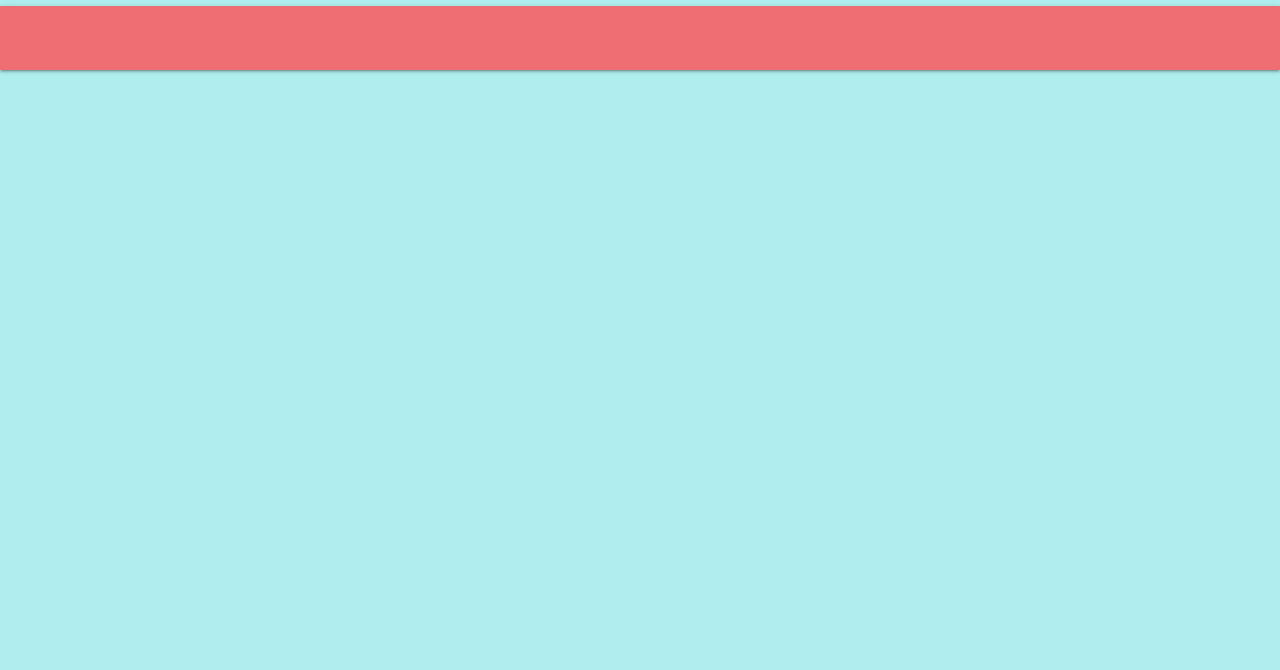
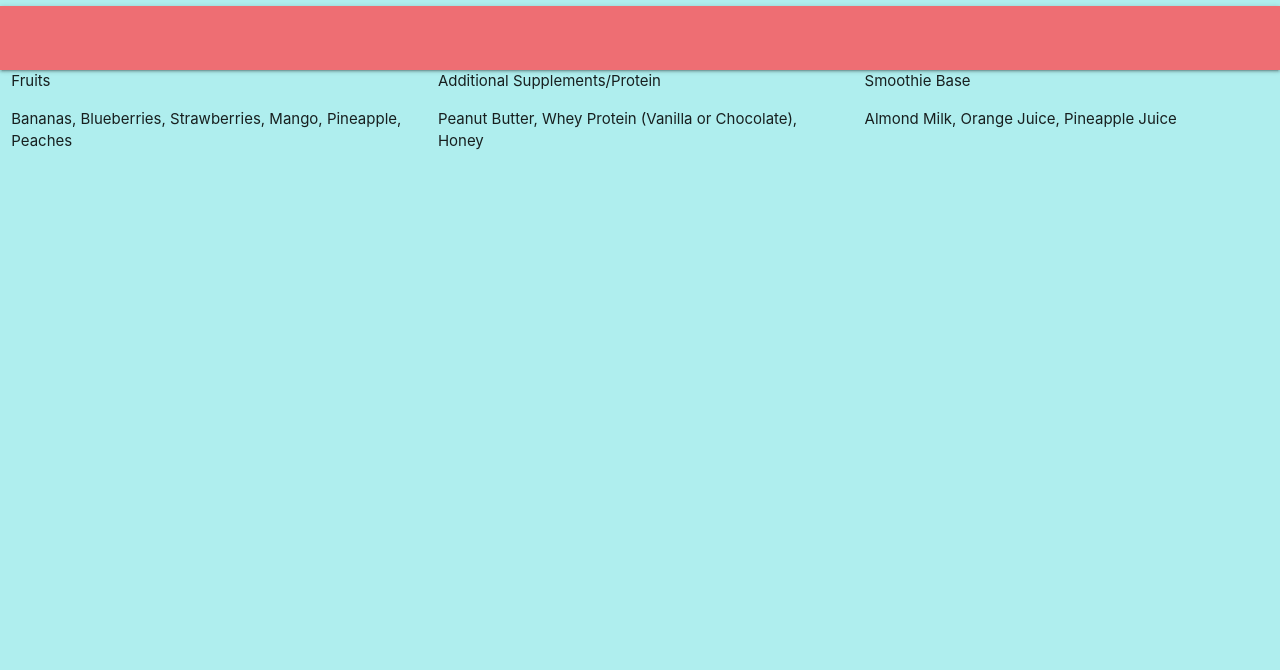
Before and after one commit to bethanyjean/camp-smoothie, a plain HTML site: page ingredients.html in a window 1280 px wide. Shown: the part 130-800 px from the top of the page. Drawn offline with nearby package versions, Linux system fonts and the light colour scheme.

Commit message:
updated html css

```diff
--- a/assets/css/style.css
+++ b/assets/css/style.css
@@ -34,11 +34,6 @@ nav {
     color: whitesmoke;
     }
 
-.create-smoothie {
-    font-size: larger;
-    color: #039be5;
-    font-weight: bold;
-}
 
 .hide-text {
     opacity: 0.0;
--- a/ingredients.html
+++ b/ingredients.html
@@ -17,5 +17,37 @@
     <nav>
     </nav>
 
+    <div class="row">
+
+        <div class="col s4">
+          Fruits
+          <ul>
+            Bananas,
+            Blueberries,
+            Strawberries,
+            Mango,
+            Pineapple,
+            Peaches
+          </ul>
+        </div>
+        <div class="col s4">
+          Additional Supplements/Protein
+          <ul>
+              Peanut Butter,
+              Whey Protein (Vanilla or Chocolate),
+              Honey
+          </ul>
+        </div>
+        <div class="col s4">
+          Smoothie Base
+          <ul>
+              Almond Milk,
+              Orange Juice,
+              Pineapple Juice
+          </ul>
+        </div>
+
+      </div>
+
 </body>
 </html>
```
Also changed, not shown: index.html (+1 -1 lines).
